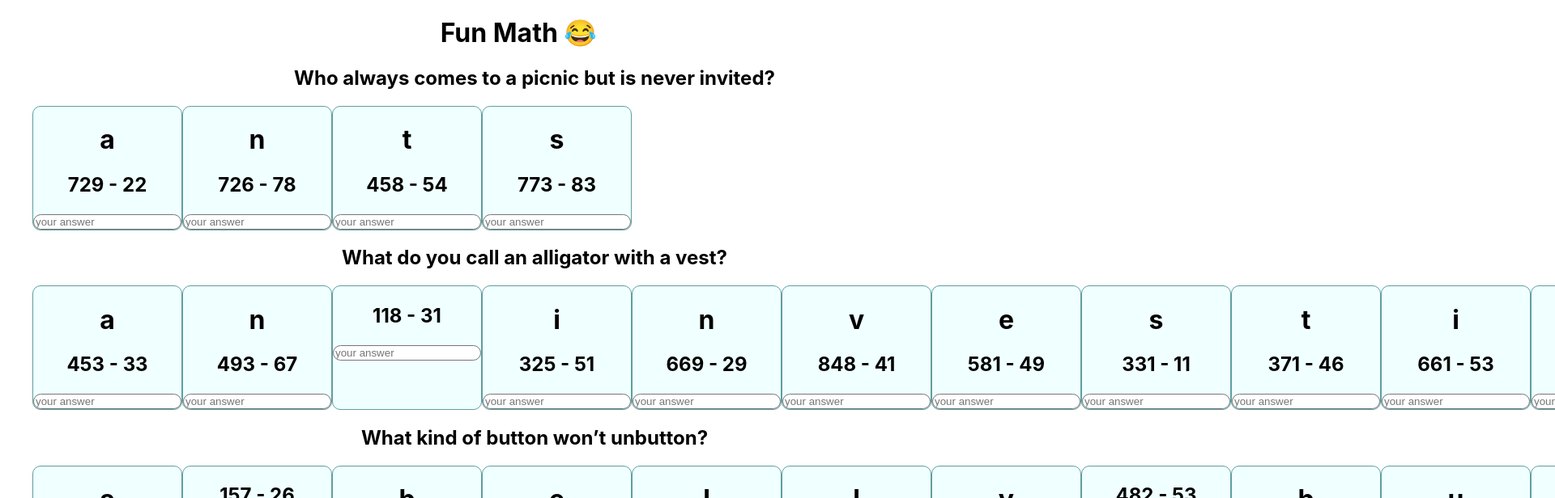
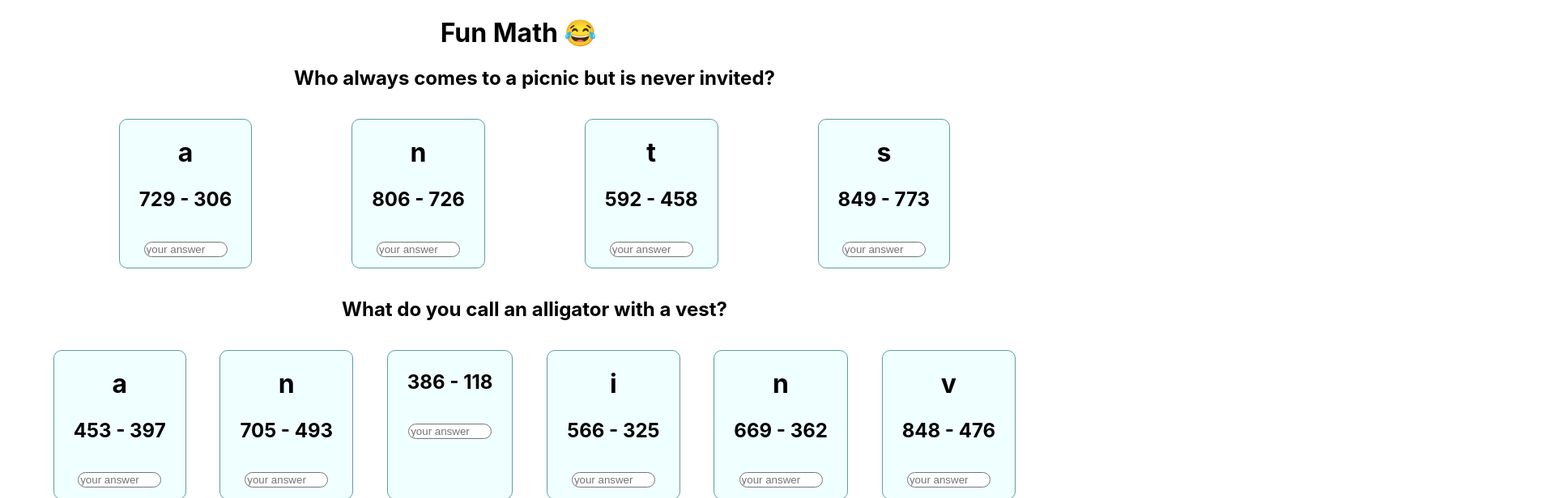
Before and after one commit to shnatya/math-fun-project, a React (Create React App) app: page / in a window 1280 px wide. Shown: the top 616 px of the page at 81% size, 1920 px wide, since content can reach past the window. Built offline with nearby package versions, Linux system fonts and the light colour scheme; data requests are answered from the project's data file.

Commit message:
Render max number first then min in equations

```diff
--- a/src/Answer.js
+++ b/src/Answer.js
@@ -5,7 +5,7 @@ function Answer({answer}) {
     const arrayOfLetters = answer.split("")
 
     return (
-        <div class='flex-container'>
+        <div className='flex-container'>
             {arrayOfLetters.map((letter, index) => <LetterCard letter={letter} key={index}/>)}
         </div>
     )
--- a/src/LetterCard.js
+++ b/src/LetterCard.js
@@ -3,12 +3,19 @@ import React from "react";
 function LetterCard({letter}) {
     const min = 100;
     const max = 999;
+
+    const number1 = Math.floor(Math.random()*(max-min)+min)
+    const number2 = Math.floor(Math.random()*(max-min)+min)
+
+    const maxNumber = Math.max(number1, number2)
+    const minNumber = Math.min(number1, number2)
+
     return (
-        <div class ='border'>
+        <div className='margin border'>
             <form >
                 <h1>{letter}</h1>
-                <h2>{Math.floor(Math.random()*(max-min)+min)} - {Math.floor(Math.random()*min)}</h2>
-                <input class='border-input' type="text" name="answer" placeholder="your answer"/>
+                <h2 className='margin'>{maxNumber} - {minNumber}</h2>
+                <input className='margin input' type="text" name="answer" size='10' placeholder="your answer"/>
             </form>
         </div>
     )
--- a/src/index.css
+++ b/src/index.css
@@ -20,7 +20,7 @@ code {
   background-color: azure;
   size: flex;
 }
-.border-input{
+.input{
   border-style: solid;
   border-width: 1px;
   border-radius: 10px;
@@ -29,5 +29,9 @@ code {
 .flex-container {
   display: flex;
   flex-direction: row;
-  align-content: space-around;
+  flex-wrap: wrap;
+  justify-content: space-evenly;
 }
+.margin {
+  margin: 1em;
+}
```
